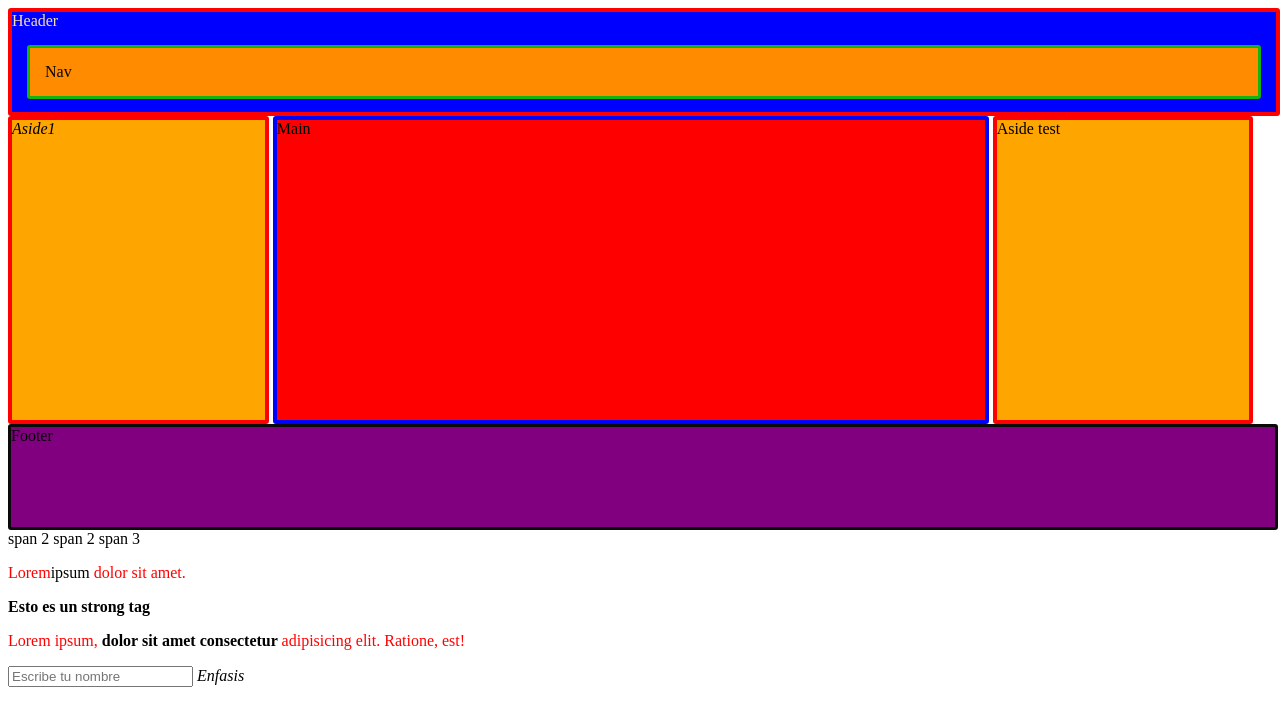
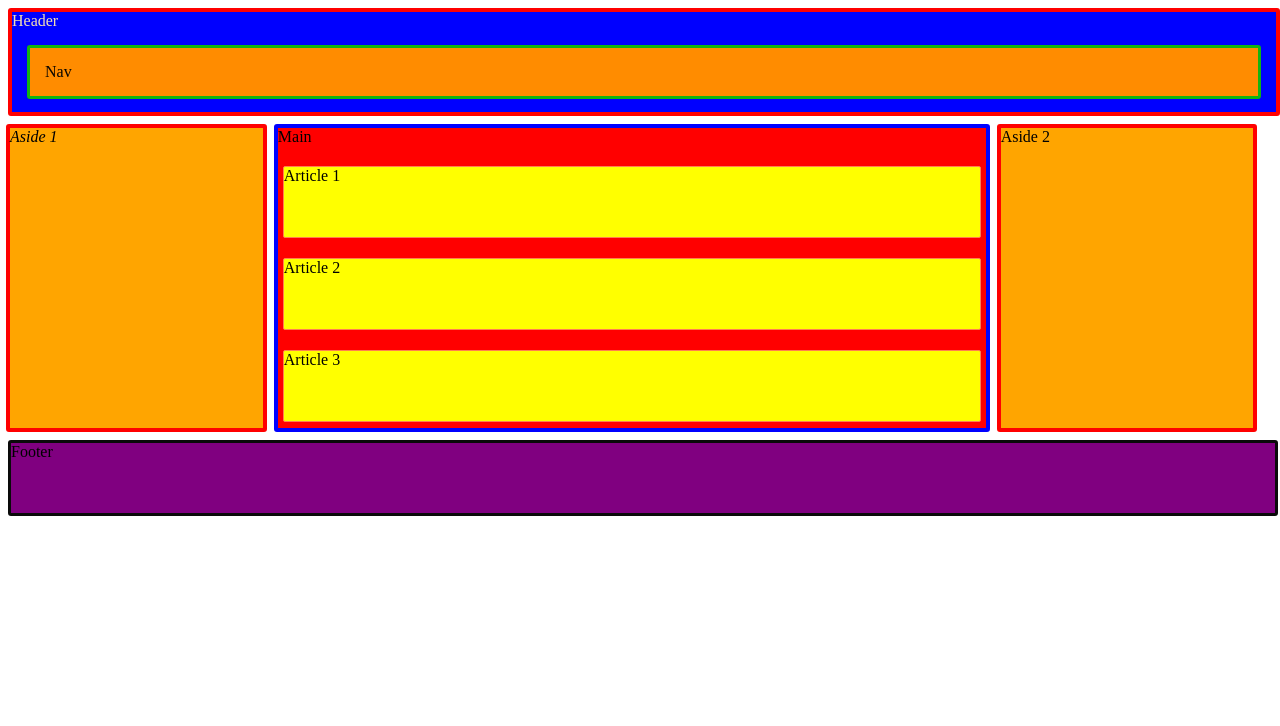
Before and after one commit to jchz2/moduloFront, a plain HTML site: page s2-css/index.html in a window 1280 px wide. Drawn offline with Linux system fonts and the light colour scheme.

Commit message:
paractica style.css

```diff
--- a/s2-css/css/style.css
+++ b/s2-css/css/style.css
@@ -10,7 +10,8 @@ header{
     width: 100%;
     border: 4px solid red;
     border-radius: 3px;
-
+    margin-bottom: 5px;
+    margin-right: -3px;
 
 }
 
@@ -64,6 +65,8 @@ aside {
     display: inline-block;
     width: 20%;
     min-height: 300px;
+    margin: 3px -2px;
+    vertical-align:top;
 }
 
 main {
@@ -73,14 +76,17 @@ main {
     display: inline-block;
     width: 56%;
     min-height: 300px;
+    margin: 3px 5px;
 
 }
 
 article {
     background-color: yellow;
     border: 1px solid coral;
-    border-radius: 3px;
-    width: 15%;
+    border-radius: 2px;
+    height: 70px;
+    margin: inherit;
+    margin-top: 20px;
 
 }
 
@@ -88,9 +94,9 @@ footer {
     border: 3px solid rgb(10, 10, 10);
     border-radius: 3px;
     /* display: inline; */
-    height: 100px;
+    height: 70px;
     width: 100%;
-
+    margin-top: 5px;
 
 }
 
--- a/s2-css/index.html
+++ b/s2-css/index.html
@@ -11,14 +11,16 @@
         Header
         <nav>Nav</nav>
     </header>
-    <aside class="text-style">Aside1</aside>
+    <aside class="text-style">Aside 1</aside>
     <main>
         Main
-
+        <article> Article 1</article>
+        <article> Article 2</article>
+        <article> Article 3</article>
     </main>
-    <aside>Aside test</aside>
+    <aside>Aside 2</aside>
     <footer id="footer">Footer</footer>
-    <span>span 2</span>
+   <!-- <span>span 2</span>
     <span>span 2</span>
     <span>span 3</span>
     <p>Lorem<span>ipsum</span> dolor sit amet.</p>
@@ -26,7 +28,7 @@
 
     <p>Lorem ipsum, <strong>dolor sit amet consectetur </strong> adipisicing elit. Ratione, est!</p>
     <input type="text" placeholder="Escribe tu nombre">
-    <em>Enfasis</em>
+    <em>Enfasis</em>-->
 </body>
 
 </html>
```
